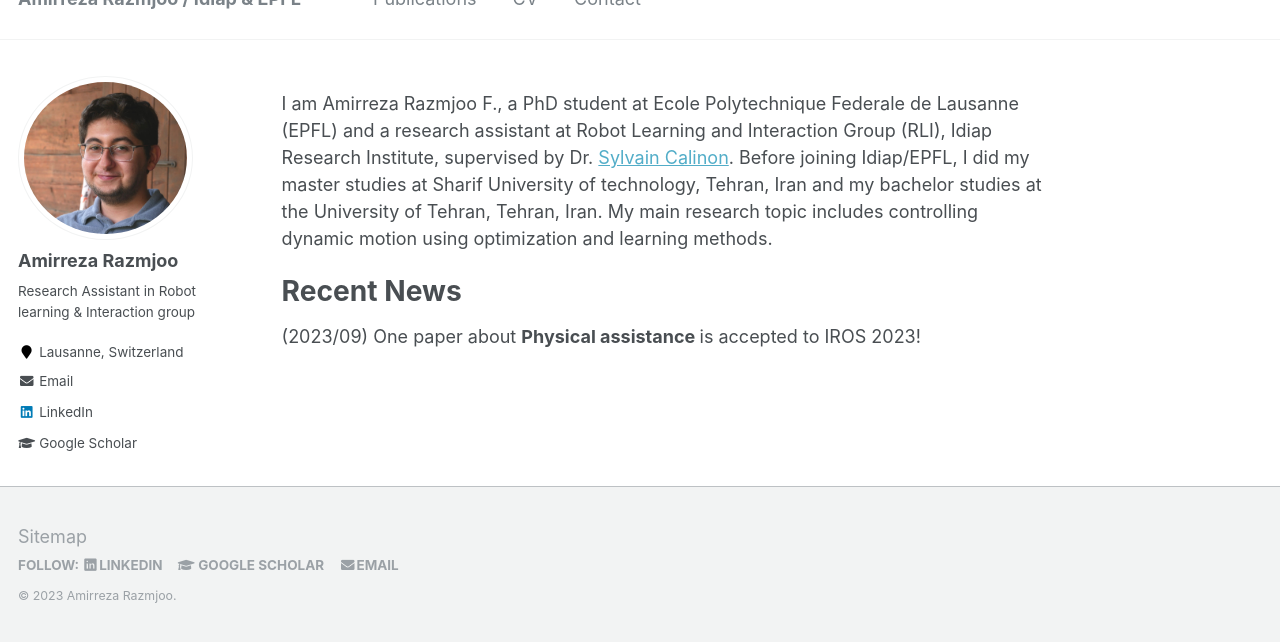
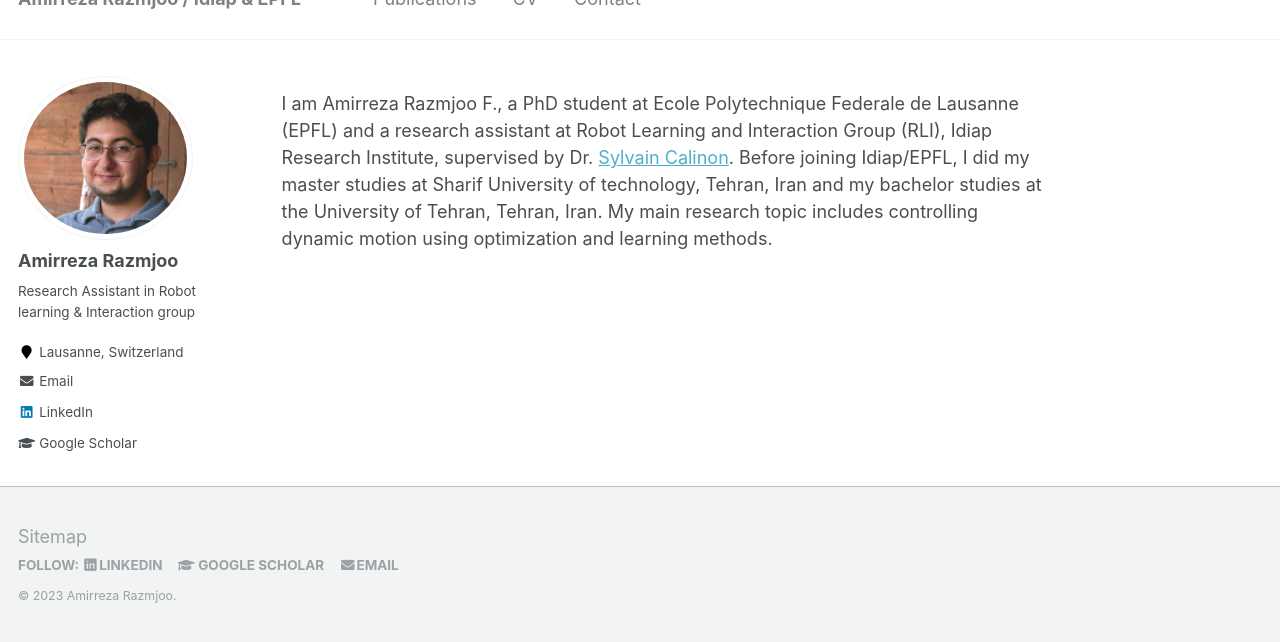
Before and after one commit to amirrazmjoo/amirrazmjoo.github.io, a Jekyll site: the page built from _pages/about.md, in a window 1280 px wide and 1002 px high, cut to the strip 360-1002 px from the top of the window. Built offline with Jekyll 4.4.1, drawn with Linux system fonts in a browser that asks for light colours.

Commit message:
about page is updated

```diff
--- a/_pages/about.md
+++ b/_pages/about.md
@@ -8,7 +8,3 @@ redirect_from:
   - /about.html
 ---
 I am Amirreza Razmjoo F., a PhD student at Ecole Polytechnique Federale de Lausanne (EPFL) and a research assistant at Robot Learning and Interaction Group (RLI), Idiap Research Institute, supervised by Dr. [Sylvain Calinon](https://calinon.ch/). Before joining Idiap/EPFL, I did my master studies at Sharif University of technology, Tehran, Iran and my bachelor studies at the University of Tehran, Tehran, Iran. My main research topic includes controlling dynamic motion using optimization and learning methods.
-
-Recent News
-======
-<p>(2023/09) One paper about <strong> Physical assistance </strong> is accepted to IROS 2023!</p>
```
